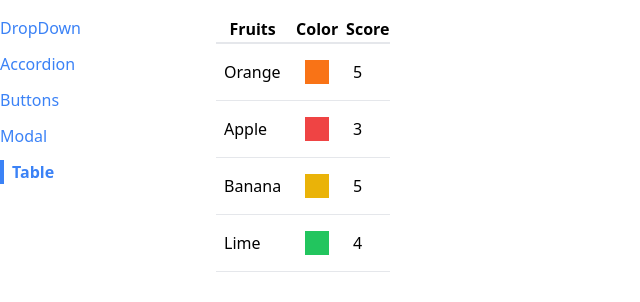
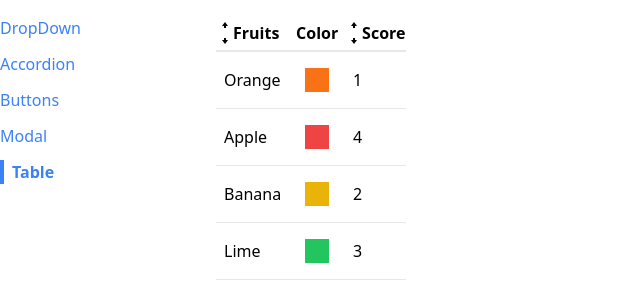
Before and after one commit to Jeevaneupane23/Components-on-React, a React (Create React App) app: page /table in a window 1280 px wide. Shown: the top 302 px of the page, without its empty margins (0-640 px from the left). Built offline with nearby package versions, Linux system fonts and the light colour scheme.

Commit message:
Completed the table components

```diff
--- /dev/null
+++ b/src/Components/SortableTable.js
@@ -0,0 +1,92 @@
+import { useState } from "react";
+import Table from "./Table";
+import { GoArrowSmallUp,GoArrowSmallDown } from "react-icons/go";
+import { Fragment } from "react";
+function SortableTable(props) {
+    const [sortOrder, setSortOrder] = useState(null);
+    const [sortBy, setSortBy] = useState(null);
+
+    const { config,data } = props;
+
+    const handleClick = (label) => {
+
+        if(sortBy && label!==sortBy){
+            setSortBy(label);
+            setSortOrder('asc');
+            return;
+        }
+        if (sortOrder === null) {
+            setSortOrder('asc');
+            setSortBy(label);
+        }
+        else if (sortOrder === 'asc') {
+            setSortOrder('desc');
+            setSortBy(label);
+        }
+        else if (sortOrder === 'desc') {
+            setSortOrder(null);
+            setSortBy(null);
+        }
+    }
+
+    const upadatedConfig = config.map((column) => {
+        if (!column.sortValue) {
+            return column;
+        }
+        return {
+            ...column,
+            header: () =><th onClick={() => handleClick(column.label)} className="flex items-center cursor-pointer hover:bg-gray-100"> <div>{showIcon(column.label,sortBy,sortOrder)}</div>{column.label}</th>
+        }
+    })
+
+    //!Only sort the data when sortOrder && sortBy are not null
+
+    //!Make copy of data prop
+
+    //!Find the correct sort value function
+
+    let sortedData=data;
+
+    if(sortBy && sortOrder){
+        const {sortValue}=config.find((column)=>column.label===sortBy);
+        sortedData=[...data].sort((a,b)=>{
+            const valueA=sortValue(a);
+            const valueB=sortValue(b);
+
+            const reverseOrder=sortOrder==='asc'?1:-1;
+
+            if(typeof valueA==="string"){
+
+                return valueA.localeCompare(valueB)*reverseOrder;
+
+            }
+            else{
+                return (valueA-valueB)*reverseOrder;
+            }
+        })
+    }
+
+    return <div>
+
+        <Table {...props} config={upadatedConfig} data={sortedData} />
+    </div>
+
+}
+
+function showIcon(label,sortBy,sortOrder){
+    if(label!==sortBy){
+        return <Fragment><GoArrowSmallUp/><GoArrowSmallDown/></Fragment>
+    }
+    if(sortOrder===null){
+        return <Fragment><GoArrowSmallDown/><GoArrowSmallUp/></Fragment>;
+    }
+    else if(sortOrder==='asc'){
+        return  <GoArrowSmallDown/>;
+    }
+    else if(sortOrder==='desc'){
+        return <GoArrowSmallUp/>;
+    }
+
+}
+
+export default SortableTable;
--- a/src/Components/Table.js
+++ b/src/Components/Table.js
@@ -1,10 +1,13 @@
-
+import { Fragment } from "react";
 
 
 
 function Table({ data, config ,keyFn}) {
 
     const renderedhead = config.map((title) => {
+        if(title.header){
+            return <Fragment key={title.label}>{title.header()}</Fragment>;
+        }
         return <th key={title.label}>{title.label}</th>
     })
 
--- a/src/Pages/TablePage.js
+++ b/src/Pages/TablePage.js
@@ -1,30 +1,33 @@
-import Table from "../Components/Table";
+import SortableTable from "../Components/SortableTable";
 
 
 function TablePage() {
 
     const data = [
-        { name: 'Orange', color: 'bg-orange-500', score: 5 },
-        { name: 'Apple', color: 'bg-red-500', score: 3 },
-        { name: 'Banana', color: 'bg-yellow-500', score: 5 },
-        { name: 'Lime', color: 'bg-green-500', score: 4 },
+        { name: 'Orange', color: 'bg-orange-500', score: 1 },
+        { name: 'Apple', color: 'bg-red-500', score: 4 },
+        { name: 'Banana', color: 'bg-yellow-500', score: 2 },
+        { name: 'Lime', color: 'bg-green-500', score: 3 },
     ];
 
     const config = [
         {
             label: "Fruits",
-            render:(fruit)=>fruit.name
+            render: (fruit) => fruit.name,
+            sortValue: (fruit) => fruit.name,
+
 
 
         },
         {
             label: "Color",
-            render:(fruit)=><div className={`p-3 m-2 ${fruit.color}`}></div>
+            render: (fruit) => <div className={`p-3 m-2 ${fruit.color}`}></div>
 
         },
         {
             label: "Score",
-            render:(fruit)=>fruit.score
+            render: (fruit) => fruit.score,
+            sortValue: (fruit) => fruit.score,
 
         },
 
@@ -32,7 +35,7 @@
 
     ]
 
-    const keyFn=(fruit)=>{
+    const keyFn = (fruit) => {
 
         return fruit.name;
 
@@ -47,7 +50,7 @@
 
     return (
         <div>
-            <Table data={data} config={config} keyFn={keyFn} />
+            <SortableTable data={data} config={config} keyFn={keyFn} />
         </div>
     )
 }
```
